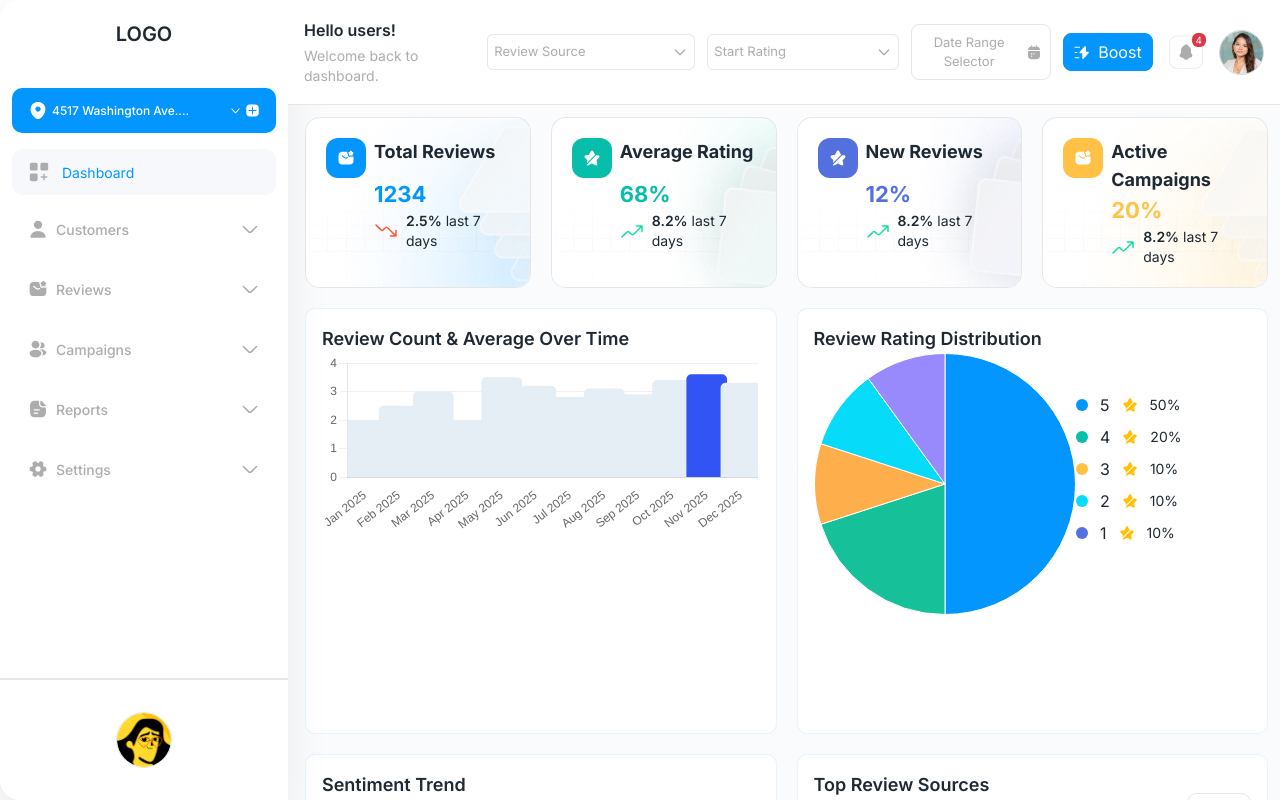
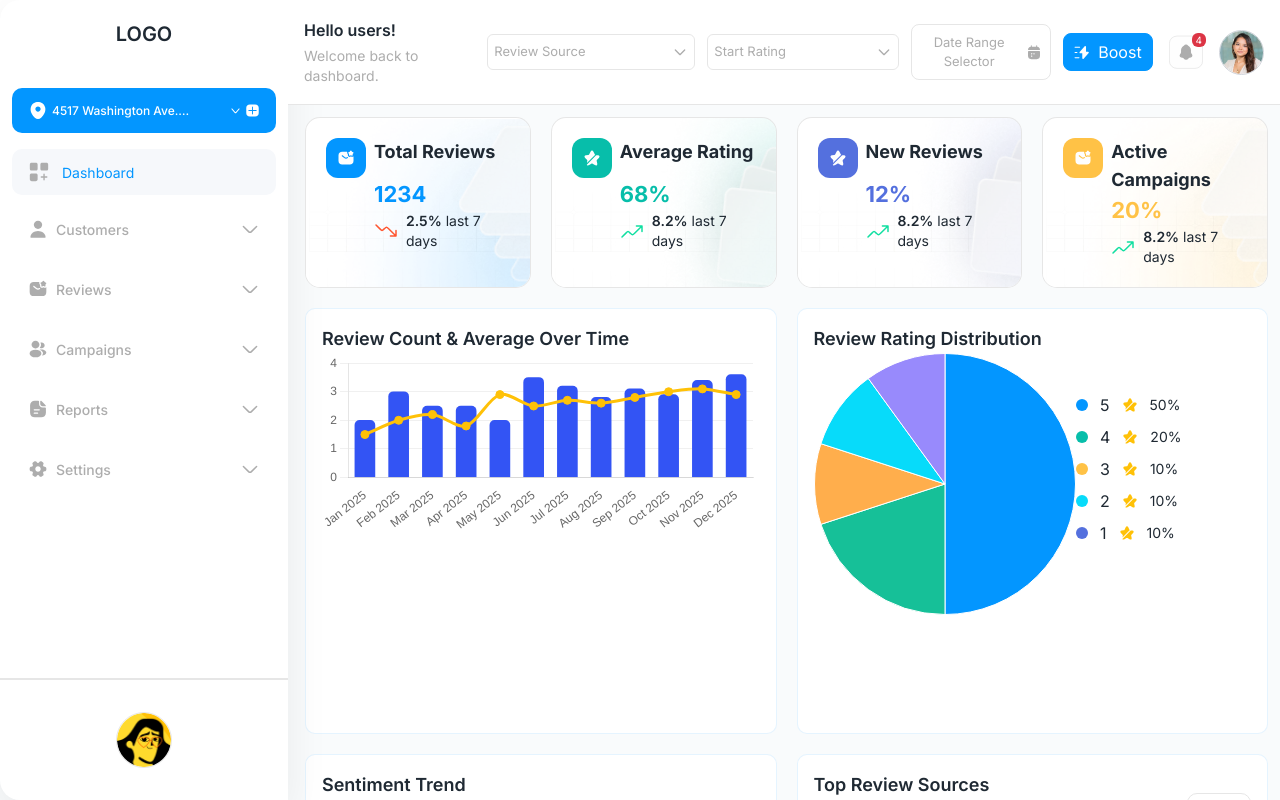
Before and after one commit to sumithub/rs-web-develop, a Next.js app: page /dashboard in a window 1280 px wide. Shown: the top 800 px of the page. Built offline with nearby package versions, Linux system fonts and the light colour scheme.

Commit message:
bar chart + line chart

```diff
--- a/src/components/charts/DashboardBarChart.js
+++ b/src/components/charts/DashboardBarChart.js
@@ -1,8 +1,27 @@
 "use client";
 import { Bar } from 'react-chartjs-2';
-import { Chart as ChartJS, CategoryScale, LinearScale, BarElement, Title, Tooltip, Legend, } from 'chart.js';
+import {
+    Chart as ChartJS,
+    CategoryScale,
+    LinearScale,
+    BarElement,
+    LineElement,
+    PointElement,
+    Title,
+    Tooltip,
+    Legend,
+} from 'chart.js';
 
-ChartJS.register(CategoryScale, LinearScale, BarElement, Title, Tooltip, Legend);
+ChartJS.register(
+    CategoryScale,
+    LinearScale,
+    BarElement,
+    LineElement,
+    PointElement,
+    Title,
+    Tooltip,
+    Legend
+);
 
 const labels = [
     'Jan 2025', 'Feb 2025', 'Mar 2025', 'Apr 2025',
@@ -10,38 +29,55 @@ const labels = [
     'Sep 2025', 'Oct 2025', 'Nov 2025', 'Dec 2025'
 ];
 
-const values = [2, 2.5, 3, 2, 3.5, 3.2, 2.8, 3.1, 2.9, 3.4, 3.6, 3.3];
+const barValues = [2, 3, 2.5, 2.5, 2, 3.5, 3.2, 2.8, 3.1, 2.9, 3.4, 3.6, 3.3];
+const lineValues = [1.5, 2, 2.2, 1.8, 2.9, 2.5, 2.7, 2.6, 2.8, 3.0, 3.1, 2.9];
+const max = Math.max(...barValues);
+// const backgroundColors = barValues.map(value => '#3354F4' : '#E6EEF5');
 
-const max = Math.max(...values);
-const backgroundColors = values.map((value) => value === max ? '#3354F4' : '#E6EEF5');
 const data = {
-    labels, datasets: [{
-        label: '', data: values,
-        backgroundColor: backgroundColors,
-        borderRadius: 5, barThickness: 40,
-    },],
+    labels,
+    datasets: [
+        {
+            type: 'line',
+            label: 'Line Data',
+            data: lineValues,
+            borderColor: '#FFC107',
+            backgroundColor: '#FFC107',
+            tension: 0.3,
+            fill: false,
+            pointRadius: 4,
+        }, {
+            type: 'bar',
+            label: 'Bar Data',
+            data: barValues,
+            backgroundColor: '#3354F4',
+            borderRadius: 5,
+            barThickness: 20,
+        },
+
+    ],
 };
 
 const options = {
     responsive: true,
     aspectRatio: 2.4,
     plugins: {
-        legend: {
-            display: false,
-        },
-        title: { display: false, text: '', },
+        legend: { display: false },
+        title: { display: false },
     },
     scales: {
-        x: { grid: { display: false, }, },
+        x: { grid: { display: false } },
         y: {
-            grid: { drawBorder: false, color: '#f0f0f0', },
-            ticks: { stepSize: 1, beginAtZero: true, },
+            grid: { drawBorder: false, color: '#f0f0f0' },
+            ticks: { stepSize: 1, beginAtZero: true },
         },
     },
 };
 
 export default function DashboardBarChart() {
-    return (<div style={{ width: '100%', maxWidth: 700, margin: 'auto', }}>
-        <Bar data={data} options={options} />
-    </div>);
+    return (
+        <div style={{ width: '100%', maxWidth: 700, margin: 'auto' }}>
+            <Bar data={data} options={options} />
+        </div>
+    );
 }
```
